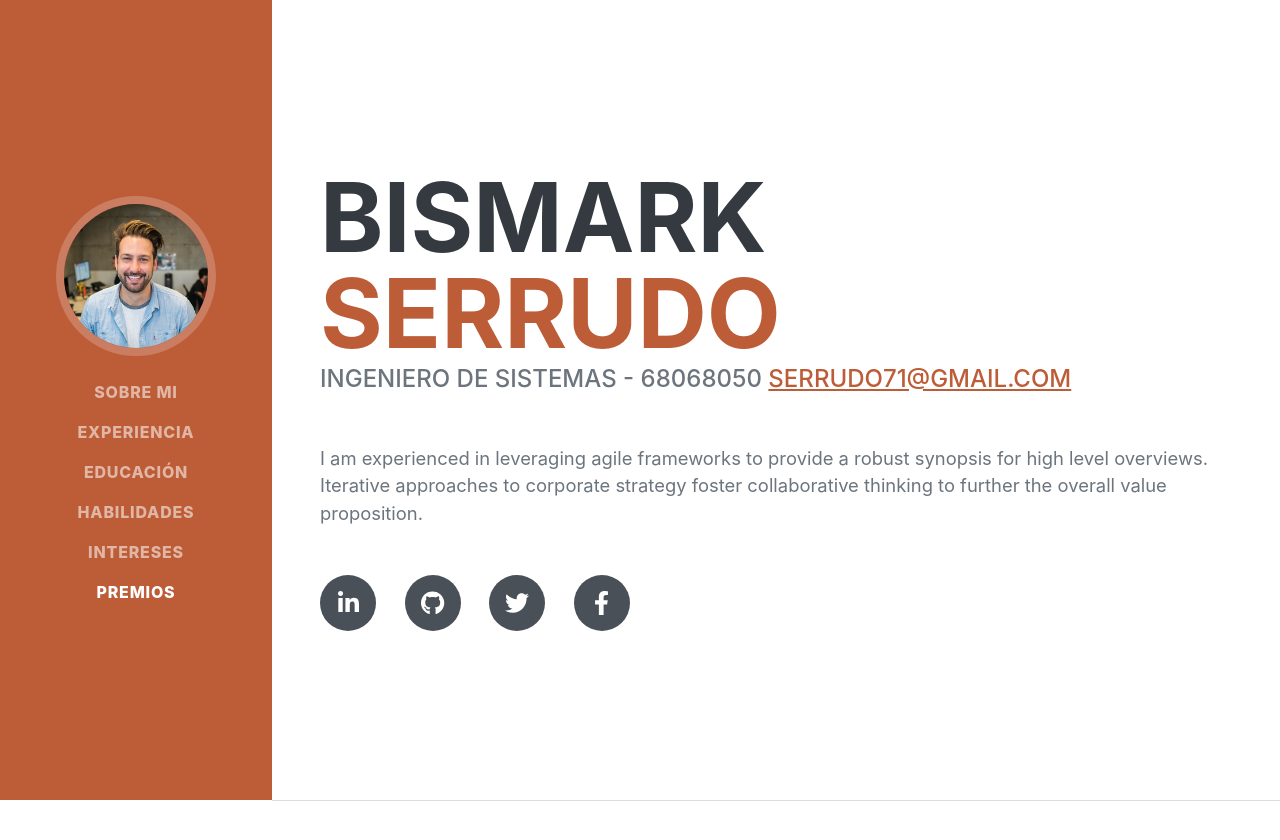
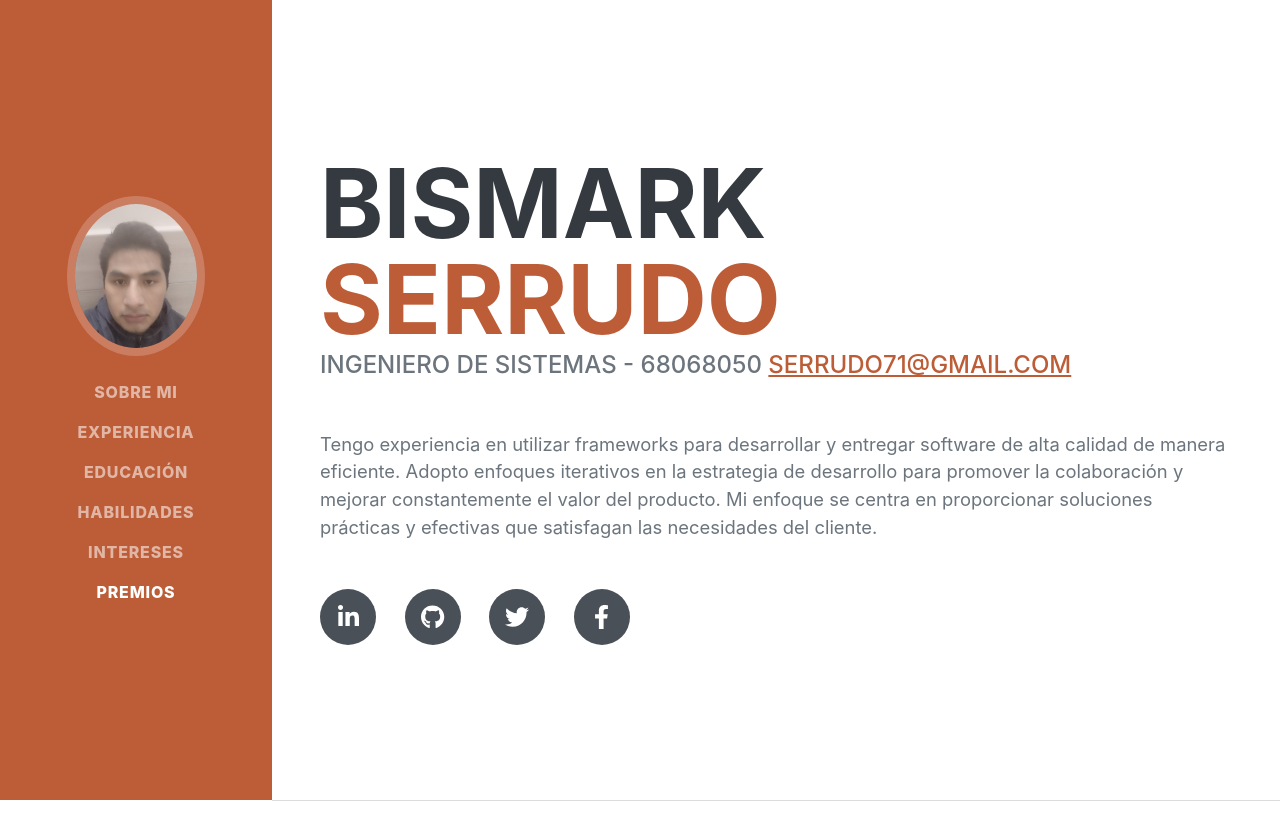
Before and after one commit to bismark7171/MiPortafolio, a Django app: page / in a window 1280 px wide. Shown: the top 840 px of the page. Run offline with Django 5.2, Linux system fonts and the light colour scheme; some libraries are stand-ins or nearby versions; some web fonts are replaced.

Commit message:
actualizando foto de perfil

```diff
--- a/templates/index.html
+++ b/templates/index.html
@@ -21,7 +21,7 @@
         <nav class="navbar navbar-expand-lg navbar-dark bg-primary fixed-top" id="sideNav">
             <a class="navbar-brand js-scroll-trigger" href="#page-top">
                 <span class="d-block d-lg-none">Bismark Serrudo</span>
-                <span class="d-none d-lg-block"><img class="img-fluid img-profile rounded-circle mx-auto mb-2" src="{% static 'assets/img/profile.jpg' %}" alt="..." /></span>
+                <span class="d-none d-lg-block"><img class="img-fluid img-profile rounded-circle mx-auto mb-2" src="{% static 'assets/img/perfil.jpg' %}" alt="..." /></span>
             </a>
             <button class="navbar-toggler" type="button" data-bs-toggle="collapse" data-bs-target="#navbarResponsive" aria-controls="navbarResponsive" aria-expanded="false" aria-label="Toggle navigation"><span class="navbar-toggler-icon"></span></button>
             <div class="collapse navbar-collapse" id="navbarResponsive">
@@ -48,7 +48,7 @@
                                 ingeniero de sistemas - 68068050
                         <a href="mailto:name@email.com">serrudo71@gmail.com</a>
                     </div>
-                    <p class="lead mb-5">I am experienced in leveraging agile frameworks to provide a robust synopsis for high level overviews. Iterative approaches to corporate strategy foster collaborative thinking to further the overall value proposition.</p>
+                    <p class="lead mb-5">Tengo experiencia en utilizar frameworks para desarrollar y entregar software de alta calidad de manera eficiente. Adopto enfoques iterativos en la estrategia de desarrollo para promover la colaboración y mejorar constantemente el valor del producto. Mi enfoque se centra en proporcionar soluciones prácticas y efectivas que satisfagan las necesidades del cliente.</p>
                     <div class="social-icons">
                         <a class="social-icon" href="#!"><i class="fab fa-linkedin-in"></i></a>
                         <a class="social-icon" href="#!"><i class="fab fa-github"></i></a>
```
Also changed, not shown: static/assets/img/perfil.jpg (added), static/assets/img/profile.jpg (deleted).
